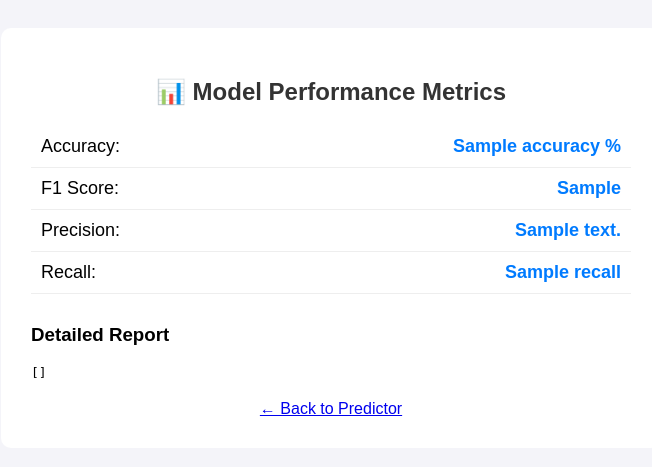
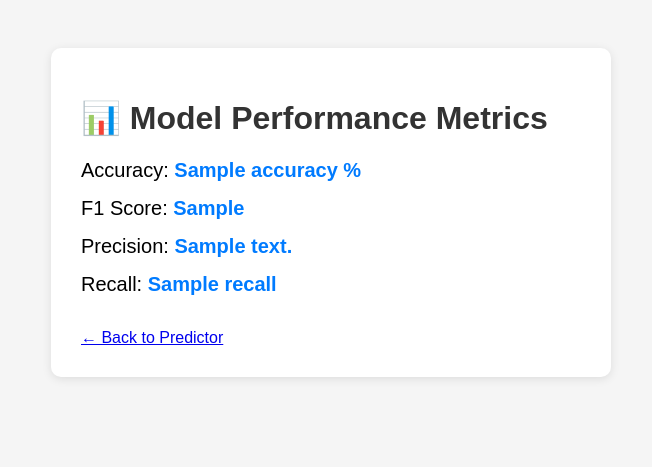
Before and after one commit to Sowmya08-p/Customer-Churn-Prediction, a Flask app: template templates/metrics.html in a window 1280 px wide. Shown: the top 467 px of the page, without its empty margins (309-961 px from the left). Run offline with Flask 3, Linux system fonts and the light colour scheme; the template is opened without the code that fills it: most values are stand-ins (such as "Sample title", 1, 10 or a date in 2020); parts of the project's set-up code (start-up, migrations or seed data) failed here and were passed over.

Commit message:
Update metrics.html

```diff
--- a/templates/metrics.html
+++ b/templates/metrics.html
@@ -3,26 +3,21 @@
 <head>
     <title>Model Metrics</title>
     <style>
-        body { font-family: Arial; background: #f4f4f9; padding: 20px; }
-       .container { background: white; padding: 30px; border-radius: 10px; width: 600px; margin: auto; }
-        h2 { text-align: center; color: #333; }
-       .metric { display: flex; justify-content: space-between; padding: 10px; border-bottom: 1px solid #eee; font-size: 18px; }
-       .metric span { font-weight: bold; color: #007bff; }
-        a { display: block; text-align: center; margin-top: 20px; }
+        body { font-family: Arial; padding: 40px; background: #f5f5f5; }
+        .card { background: white; padding: 30px; border-radius: 10px; max-width: 500px; margin: auto; box-shadow: 0 2px 10px rgba(0,0,0,0.1); }
+        h1 { color: #333; }
+        .metric { font-size: 20px; margin: 15px 0; }
+        .value { color: #007bff; font-weight: bold; }
     </style>
 </head>
 <body>
-    <div class="container">
-        <h2>📊 Model Performance Metrics</h2>
-        <div class="metric">Accuracy: <span>{{ accuracy }} %</span></div>
-        <div class="metric">F1 Score: <span>{{ f1 }}</span></div>
-        <div class="metric">Precision: <span>{{ precision }}</span></div>
-        <div class="metric">Recall: <span>{{ recall }}</span></div>
-
-        <h3 style="margin-top:30px;">Detailed Report</h3>
-        <pre>{{ report | tojson(indent=2) }}</pre>
-
-        <a href="/">← Back to Predictor</a>
+    <div class="card">
+        <h1>📊 Model Performance Metrics</h1>
+        <div class="metric">Accuracy: <span class="value">{{ accuracy }} %</span></div>
+        <div class="metric">F1 Score: <span class="value">{{ f1 }}</span></div>
+        <div class="metric">Precision: <span class="value">{{ precision }}</span></div>
+        <div class="metric">Recall: <span class="value">{{ recall }}</span></div>
+        <br><a href="/">← Back to Predictor</a>
     </div>
 </body>
 </html>
```
